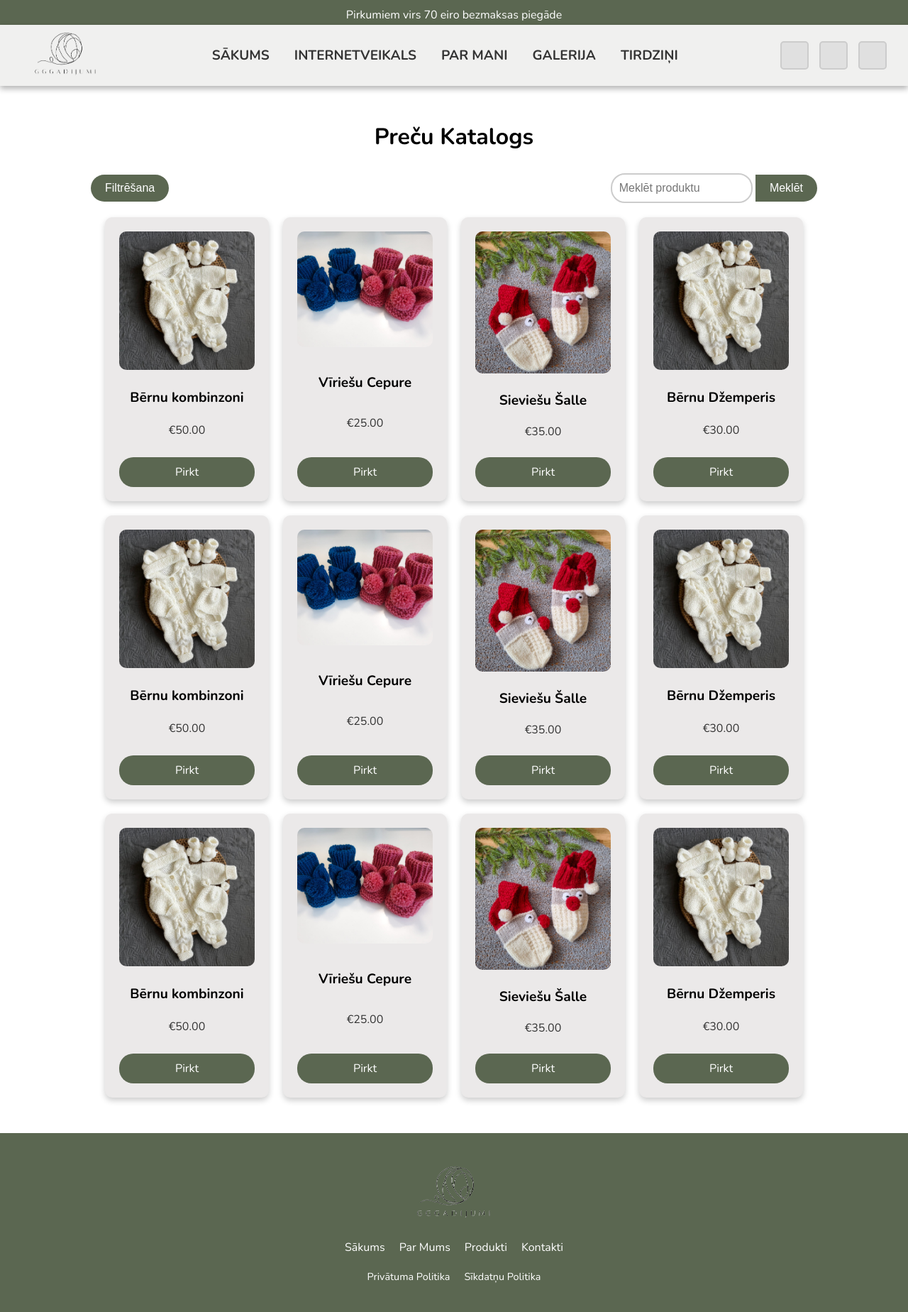
After one commit to noranorag/Internetveikals-Adijumi, a PHP site: page /internetveikals.php in a window 1280 px wide. The commit adds this page. Shown: the whole page at 71% size. Run offline with PHP 8.4, Linux system fonts and the light colour scheme.

Commit message:
Iesākts preču katalogs

```diff
--- /dev/null
+++ b/internetveikals.php
@@ -0,0 +1,139 @@
+<!-- filepath: /c:/Users/user/Desktop/Servera faili/Internetveikals-Adijumi/internetveikals.php -->
+<!DOCTYPE html>
+<html lang="lv">
+<head>
+    <meta charset="UTF-8">
+    <meta name="viewport" content="width=device-width, initial-scale=1.0">
+    <title>Preču Katalogs</title>
+    <link rel="stylesheet" href="style.css">
+</head>
+<body>
+<div class="header-banner">
+        <span class="banner-text active">Pirkumiem virs 70 eiro bezmaksas piegāde</span>
+        <span class="banner-text">Nopērc kvalitatīvus adījumus jau šodien</span>
+    </div>
+    <nav class="navigation">
+        <div class="nav-logo">
+            <img src="images/logo.png" alt="Logo">
+        </div>
+        <ul class="nav-links">
+            <li><a href="index.php">SĀKUMS</a></li>
+            <li><a href="internetveikals.php">INTERNETVEIKALS</a></li>
+            <li><a href="par-mani.php">PAR MANI</a></li>
+            <li><a href="galerija.php">GALERIJA</a></li>
+            <li><a href="tirdzini.php">TIRDZIŅI</a></li>
+        </ul>
+        <div class="nav-icons">
+            <a href="#" data-hover-text="Mans profils"><i class="fas fa-user"></i></a>
+            <a href="#" data-hover-text="Iepirkumu grozs"><i class="fas fa-shopping-cart"></i></a>
+            <a href="#" data-hover-text="Favorīti"><i class="fas fa-heart"></i></a>
+        </div>
+    </nav>
+
+    <section class="product-catalog">
+        <h2>Preču Katalogs</h2>
+        <div class="filter-search-container">
+            <button class="filter-button">Filtrēšana</button>
+            <div class="search-container">
+                <input type="text" class="search-input" placeholder="Meklēt produktu">
+                <button class="search-button">Meklēt</button>
+            </div>
+        </div>
+        <div class="product-grid">
+            <div class="product-item">
+                <img src="images/berniem.png" alt="Bērnu kombinzoni">
+                <h3>Bērnu kombinzoni</h3>
+                <p>€50.00</p>
+                <a href="#" class="product-button">Pirkt</a>
+            </div>
+            <div class="product-item">
+                <img src="images/viriesiem.png" alt="Vīriešu Cepure">
+                <h3>Vīriešu Cepure</h3>
+                <p>€25.00</p>
+                <a href="#" class="product-button">Pirkt</a>
+            </div>
+            <div class="product-item">
+                <img src="images/sievietem.png" alt="Sieviešu Šalle">
+                <h3>Sieviešu Šalle</h3>
+                <p>€35.00</p>
+                <a href="#" class="product-button">Pirkt</a>
+            </div>
+            <div class="product-item">
+                <img src="images/berniem.png" alt="Bērnu Džemperis">
+                <h3>Bērnu Džemperis</h3>
+                <p>€30.00</p>
+                <a href="#" class="product-button">Pirkt</a>
+            </div>
+            <!-- Add more product items as needed -->
+            <div class="product-item">
+                <img src="images/berniem.png" alt="Bērnu kombinzoni">
+                <h3>Bērnu kombinzoni</h3>
+                <p>€50.00</p>
+                <a href="#" class="product-button">Pirkt</a>
+            </div>
+            <div class="product-item">
+                <img src="images/viriesiem.png" alt="Vīriešu Cepure">
+                <h3>Vīriešu Cepure</h3>
+                <p>€25.00</p>
+                <a href="#" class="product-button">Pirkt</a>
+            </div>
+            <div class="product-item">
+                <img src="images/sievietem.png" alt="Sieviešu Šalle">
+                <h3>Sieviešu Šalle</h3>
+                <p>€35.00</p>
+                <a href="#" class="product-button">Pirkt</a>
+            </div>
+            <div class="product-item">
+                <img src="images/berniem.png" alt="Bērnu Džemperis">
+                <h3>Bērnu Džemperis</h3>
+                <p>€30.00</p>
+                <a href="#" class="product-button">Pirkt</a>
+            </div>
+            <div class="product-item">
+                <img src="images/berniem.png" alt="Bērnu kombinzoni">
+                <h3>Bērnu kombinzoni</h3>
+                <p>€50.00</p>
+                <a href="#" class="product-button">Pirkt</a>
+            </div>
+            <div class="product-item">
+                <img src="images/viriesiem.png" alt="Vīriešu Cepure">
+                <h3>Vīriešu Cepure</h3>
+                <p>€25.00</p>
+                <a href="#" class="product-button">Pirkt</a>
+            </div>
+            <div class="product-item">
+                <img src="images/sievietem.png" alt="Sieviešu Šalle">
+                <h3>Sieviešu Šalle</h3>
+                <p>€35.00</p>
+                <a href="#" class="product-button">Pirkt</a>
+            </div>
+            <div class="product-item">
+                <img src="images/berniem.png" alt="Bērnu Džemperis">
+                <h3>Bērnu Džemperis</h3>
+                <p>€30.00</p>
+                <a href="#" class="product-button">Pirkt</a>
+            </div>
+        </div>
+    </section>
+
+    <footer class="footer">
+        <div class="footer-container">
+            <div class="footer-logo">
+                <img src="images/logo.png" alt="Logo">
+            </div>
+            <nav class="footer-nav">
+                <ul>
+                    <li><a href="#">Sākums</a></li>
+                    <li><a href="#">Par Mums</a></li>
+                    <li><a href="#">Produkti</a></li>
+                    <li><a href="#">Kontakti</a></li>
+                </ul>
+            </nav>
+            <div class="footer-links">
+                <a href="#">Privātuma Politika</a>
+                <a href="#">Sīkdatņu Politika</a>
+            </div>
+        </div>
+    </footer>
+</body>
+</html>
--- a/style.css
+++ b/style.css
@@ -8,11 +8,8 @@
 }
 
 :root{
-    /* --main: #943333; */
-    /* --main: #26521a; */
-    /* --main: #5e4a4a; */
-    /* --main: #A4343A; */
-    --main: #772529;
+    --main: #5b6751;
+    /* --main: #772529; */
 
 }
 
@@ -54,10 +51,11 @@ body {
     display: flex;
     justify-content: space-between;
     align-items: center;
-    background-color: #e8e8e8;
+    /* background-color: #e8e8e8; */
+    background-color: #f0f0ef;
     padding: 5px 30px;
     position: relative;
-
+    box-shadow: 0 4px 8px rgba(0, 0, 0, 0.3);
     z-index: 4;
 }
 
@@ -310,18 +308,88 @@ body {
     margin-bottom: 30px;
 }
 
+
+.footer {
+    background-color: var(--main);
+    color: white;
+    padding: 40px 0;
+    text-align: center;
+}
+
+.footer-container {
+    width: 90%;
+    margin: 0 auto;
+    display: flex;
+    flex-direction: column;
+    align-items: center;
+}
+
+.footer-logo img {
+    width: 150px;
+    margin-bottom: 20px;
+}
+
+.footer-nav ul {
+    list-style: none;
+    padding: 0;
+    display: flex;
+    gap: 20px;
+    margin-bottom: 20px;
+}
+
+.footer-nav a {
+    color: white;
+    text-decoration: none;
+    font-size: 1rem;
+    transition: color 0.3s ease;
+}
+
+.footer-nav a:hover {
+    color: #ddd;
+}
+
+.footer-links {
+    display: flex;
+    gap: 20px;
+}
+
+.footer-links a {
+    color: white;
+    text-decoration: none;
+    font-size: 0.9rem;
+    transition: color 0.3s ease;
+}
+
+.footer-links a:hover {
+    color: #ddd;
+}
+
+
+.product-catalog {
+    padding: 50px 0;
+    text-align: center;
+    width: 80%;
+    margin: 0 auto;
+}
+
+.product-catalog h2 {
+    font-size: 2rem;
+    margin-bottom: 30px;
+}
+
 .product-grid {
     display: grid;
-    grid-template-columns: repeat(auto-fit, minmax(200px, 1fr));
+    grid-template-columns: repeat(4, 1fr); /* Ensure there are only 4 products per row */
     gap: 20px;
     padding: 0 20px;
 }
 
+
 .product-item {
-    background-color: #fff;
     padding: 20px;
+    background-color: #ebe9e9;
     border-radius: 10px;
-    box-shadow: 0 4px 8px rgba(0, 0, 0, 0.1);
+    box-shadow: 0 4px 8px rgba(0, 0, 0, 0.2);
     text-align: center;
     height: 400px; /* Increase the height for all divs */
     display: flex;
@@ -364,3 +432,51 @@ body {
 .product-button:hover {
     background-color: rgb(43, 43, 43);
 }
+
+.filter-search-container {
+    display: flex;
+    justify-content: space-between;
+    align-items: center;
+    margin-bottom: 20px;
+}
+
+.filter-button {
+    padding: 10px 20px;
+    background-color: var(--main);
+    color: white;
+    border: none;
+    border-radius: 20px;
+    text-decoration: none;
+    font-size: 1rem;
+    cursor: pointer;
+    transition: background-color 0.3s ease;
+}
+
+.filter-button:hover {
+    background-color: rgb(43, 43, 43);
+}
+
+.search-input {
+    padding: 10px;
+    border: 2px solid #ccc;
+    border-radius: 20px;
+    font-size: 1rem;
+    width: 200px;
+}
+
+
+.search-button {
+    padding: 10px 20px;
+    background-color: var(--main);
+    color: white;
+    border: none;
+    border-radius: 0 20px 20px 0;
+    text-decoration: none;
+    font-size: 1rem;
+    cursor: pointer;
+    transition: background-color 0.3s ease;
+}
+
+.search-button:hover {
+    background-color: rgb(43, 43, 43);
+}
```
Also changed, not shown: index.php (+25 -5 lines).
